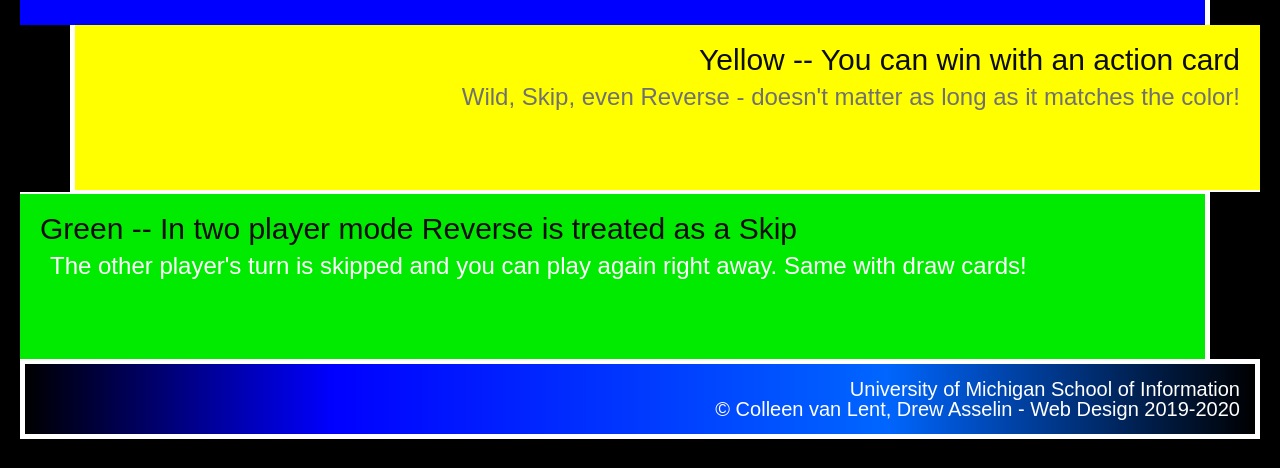
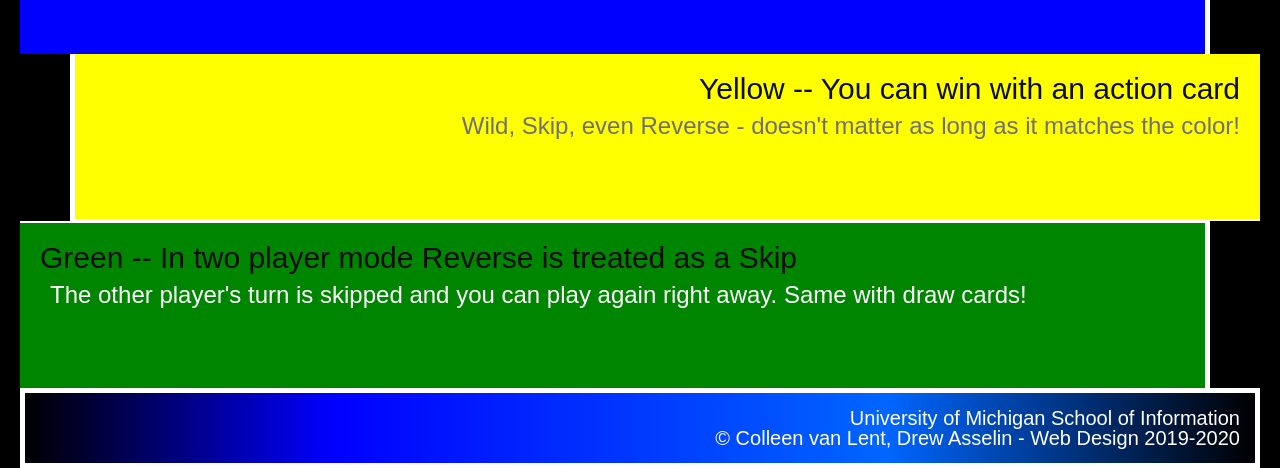
Before and after one commit to csilhanek/css_practice, a plain HTML site: page index.html in a window 1280 px wide. Shown: the part 808-1276 px from the top of the page. Before the commit the page ends 1247 px from the top, so only its background shows below. Drawn offline with Linux system fonts and the light colour scheme.

Commit message:
Add files via upload

```diff
--- a/css/style.css
+++ b/css/style.css
@@ -33,7 +33,7 @@ img {
 }
 
 div {
-    height: 125px;
+    min-height: 125px;
     padding: 20px;
     border: solid 3px #ffffff;
 }
@@ -75,7 +75,7 @@ div {
 }
 
 .green {
-    background-color: #00EB00;
+    background-color: #008500;
     text-align: left;
     margin-right: 50px;
     border-width: 2px 5px 0 0;
@@ -93,4 +93,5 @@ footer p {
     padding-top: 15px;
     padding-right: 15px;
     padding-bottom: 15px;
+    padding-left: 0px;
 }
```
